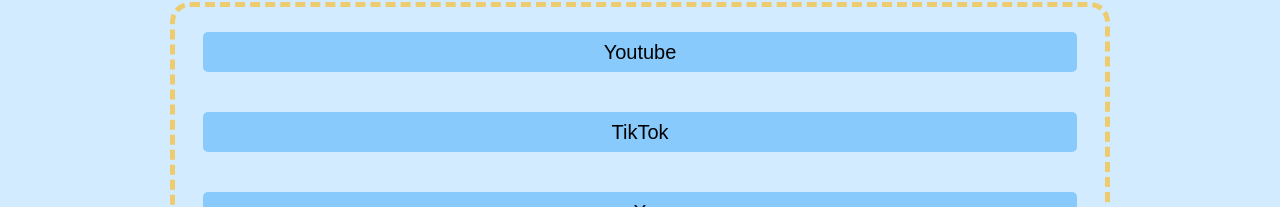
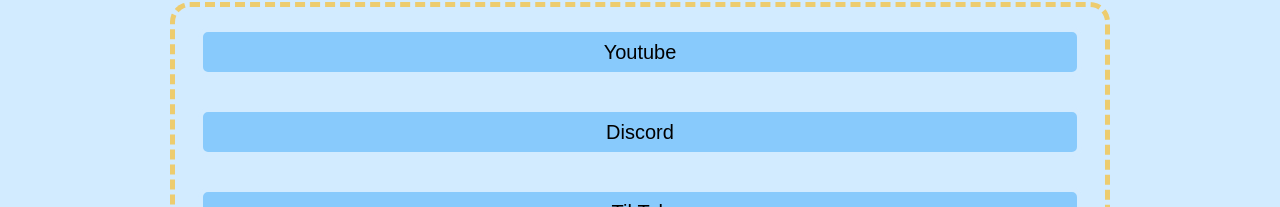
Before and after one commit to RyanY321/VRG-Webpage, a plain HTML site: page index.html in a window 1280 px wide. Shown: the part 535-742 px from the top of the page. Drawn offline with Linux system fonts and the light colour scheme; a web font is replaced by a local one.

Commit message:
Discord Added To Home

```diff
--- a/index.html
+++ b/index.html
@@ -57,6 +57,11 @@
                             <p>Youtube</p>
                         </button></a>
 
+                    <a style="text-decoration: none;font-weight: bold;"
+                        href="https://discord.com/invite/yTCQmGPVHz"><button class="Social-Button" type="button">
+                            <p>Discord</p>
+                        </button></a>
+
                     <a style="text-decoration: none;font-weight: bold;" href="https://www.tiktok.com/@vrg.rl"><button
                             class="Social-Button" type="button">
                             <p>TikTok</p>
```
